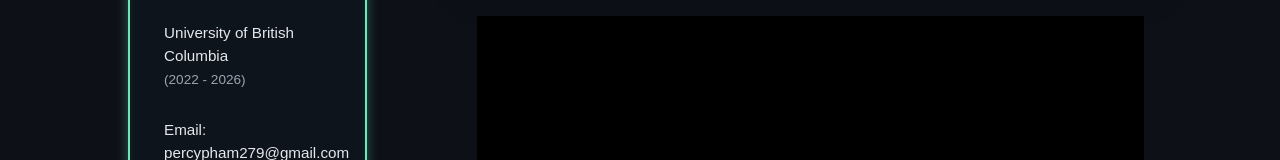
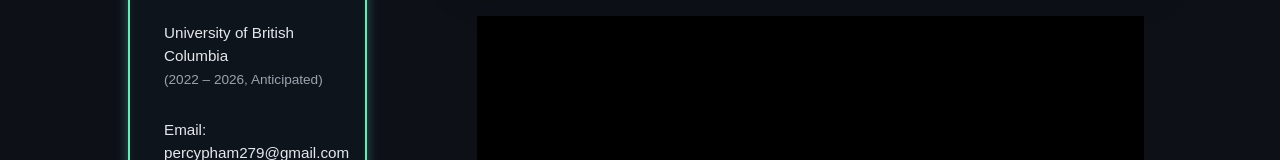
Before and after one commit to prcpham-dev/prcpham-portfolio, a Next.js app in the folder portfolio/: page / in a window 1280 px wide. Shown: the part 521-681 px from the top of the page. Built offline with nearby package versions, Linux system fonts and the light colour scheme.

Commit message:
README and other stuff

```diff
--- a/portfolio/pages/components/about/About.tsx
+++ b/portfolio/pages/components/about/About.tsx
@@ -56,7 +56,7 @@ const About: React.FC = () => {
             <span className={styles.rowText}>
               University of British Columbia
             </span>
-            <span className={styles.subText}> (2022 - 2026)
+            <span className={styles.subText}> (2022 – 2026, Anticipated)
             </span>
           </div>
           <div className={styles.row}>
```
